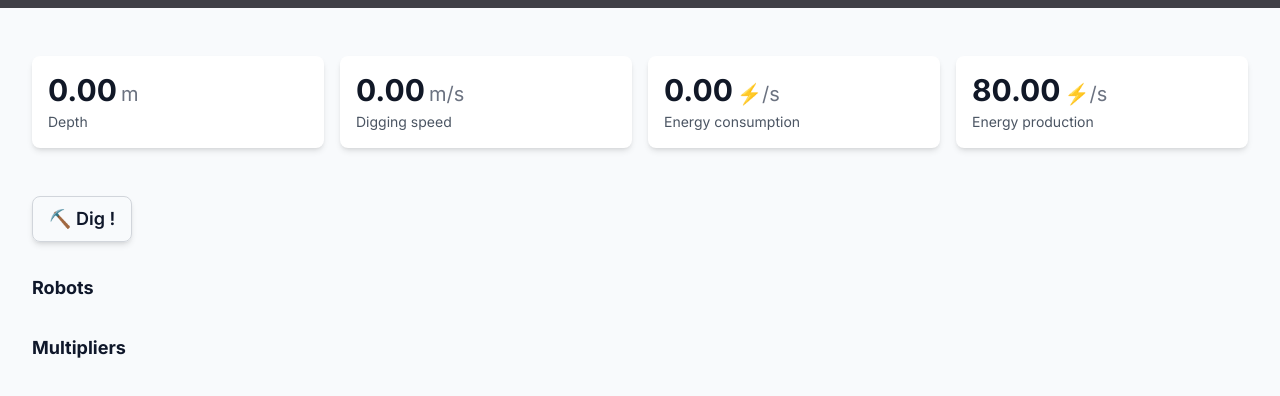
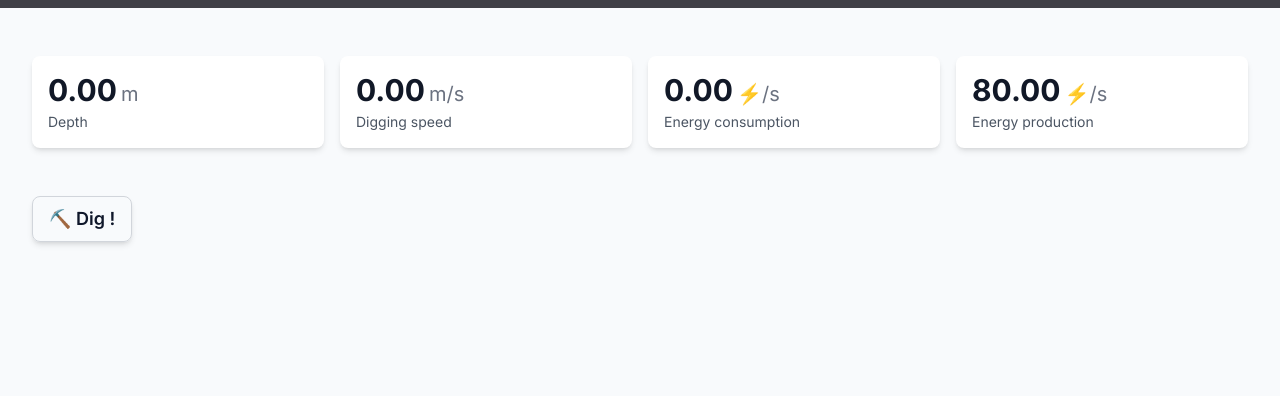
Before and after one commit to jean1591/earth-digger, a Next.js app: page / in a window 1280 px wide. Shown: the top 396 px of the page. Built offline with nearby package versions, Linux system fonts and the light colour scheme; no server answers.

Commit message:
feat: only display inventory if value > 0 or 1 - bis

```diff
--- a/src/app/(public)/(landing)/components/Inventory.tsx
+++ b/src/app/(public)/(landing)/components/Inventory.tsx
@@ -2,12 +2,35 @@
 
 import { useEffect, useState } from 'react'
 
+import { Inventory as InventoryType } from '@/store/features/dashboard/slice'
 import { RootState } from '@/store/store'
 import { classNames } from '@/utils/classNames'
 import { useSelector } from 'react-redux'
 
 export const Inventory = () => {
   const { inventory } = useSelector((state: RootState) => state.dashboard)
+
+  const displayRobots = (inventory: InventoryType) => {
+    const {
+      robots: { boosters, diggers, energy },
+    } = inventory
+    return [boosters, diggers, energy].some((value) => value > 0)
+  }
+
+  const displayMultipliers = (inventory: InventoryType) => {
+    const {
+      boosts: {
+        diggingSpeedMultiplier,
+        energyProductionMultiplier,
+        xpMultiplier,
+      },
+    } = inventory
+    return [
+      diggingSpeedMultiplier,
+      energyProductionMultiplier,
+      xpMultiplier,
+    ].some((value) => value > 1)
+  }
 
   const {
     boosts: {
@@ -20,9 +43,14 @@ export const Inventory = () => {
 
   return (
     <div className="space-y-8">
+      {displayRobots(inventory) && (
         <div className="space-y-2">
           <p className="text-lg font-bold">Robots</p>
-        <InventoryLine display={diggers > 0} label="Diggers" value={diggers} />
+          <InventoryLine
+            display={diggers > 0}
+            label="Diggers"
+            value={diggers}
+          />
           <InventoryLine display={energy > 0} label="Energy" value={energy} />
           <InventoryLine
             display={boosters > 0}
@@ -30,7 +58,9 @@ export const Inventory = () => {
             value={boosters}
           />
         </div>
+      )}
 
+      {displayMultipliers(inventory) && (
         <div className="space-y-2">
           <p className="text-lg font-bold">Multipliers</p>
           <InventoryLine
@@ -49,6 +79,7 @@ export const Inventory = () => {
             value={xpMultiplier}
           />
         </div>
+      )}
     </div>
   )
 }
--- a/src/store/features/dashboard/slice.tsx
+++ b/src/store/features/dashboard/slice.tsx
@@ -4,7 +4,7 @@ const ENERGY_CONSUMPTION_PER_SECOND = 20
 const ENERGY_PRODUCTION_PER_SECOND = 30
 const BASE_ENERGY_PRODUCTION = 80
 
-interface Inventory {
+export interface Inventory {
   robots: { manual: 1; diggers: number; energy: number; boosters: number }
   boosts: {
     diggingSpeedMultiplier: number
@@ -123,6 +123,7 @@ export const dashboardSlice = createSlice({
         energyProduction: updatedEnergyProduction,
       })
     },
+    // TODO: seems to have a problem with the energy production formula
     addBooster: (state) => {
       const { robots, boosts } = state.inventory
       const { boosters, diggers, energy } = robots
```
Lines whose indentation alone changed are shown as unchanged.
